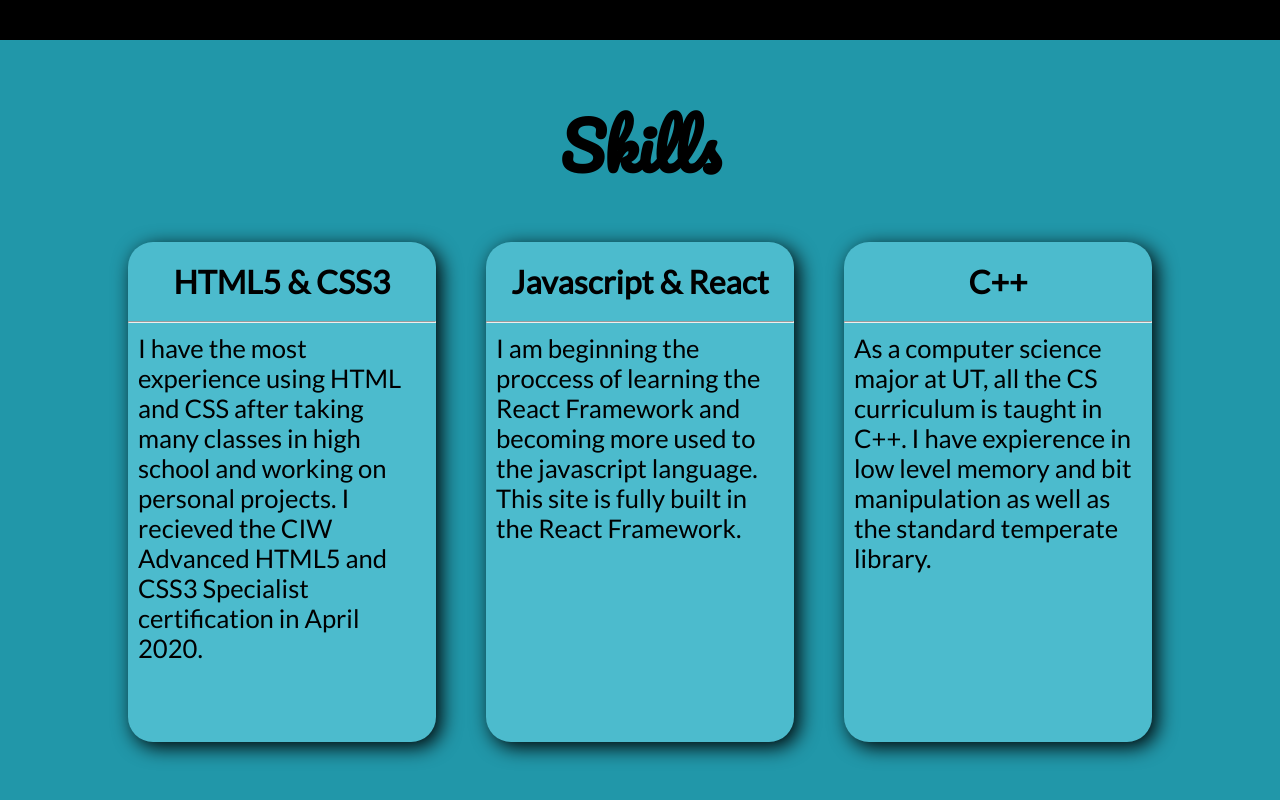
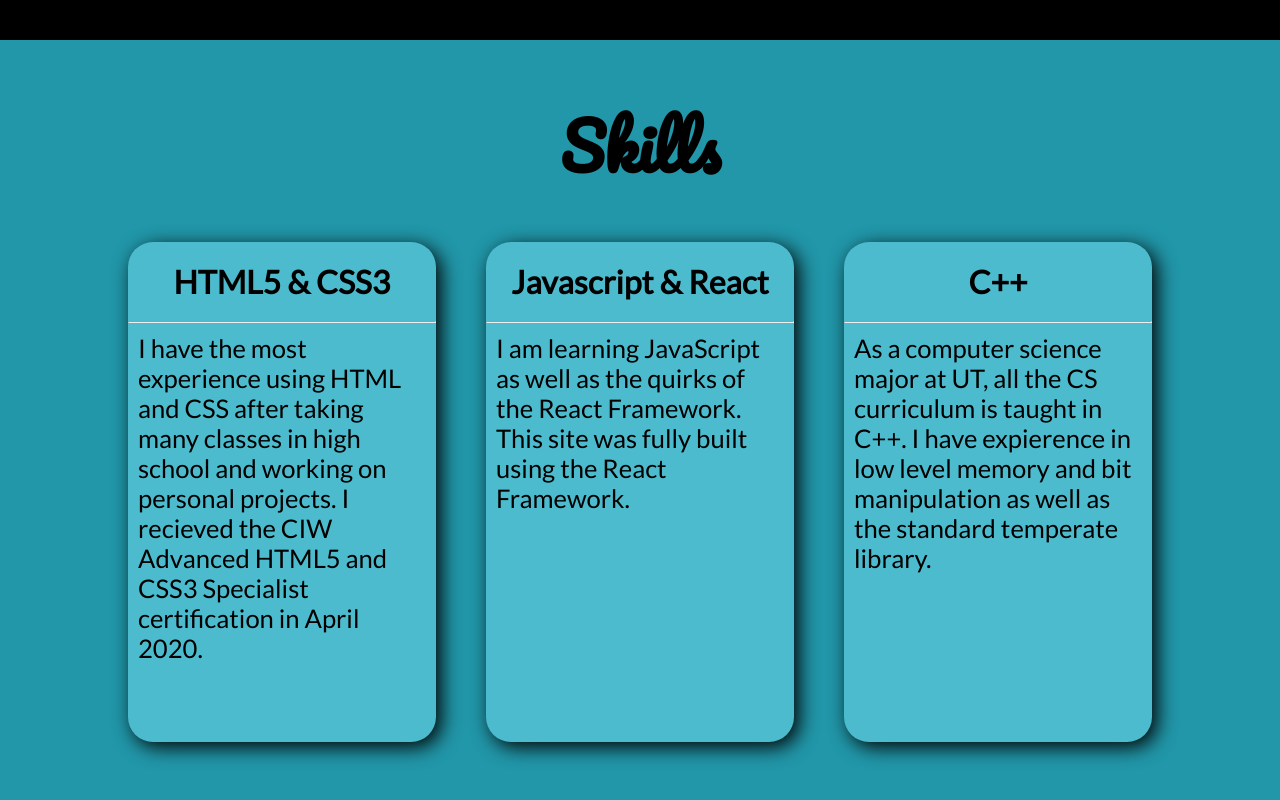
Before and after one commit to jacob-hawkins/personal-website, a React (Create React App) app: page / in a window 1280 px wide. Shown: the part 1673-2473 px from the top of the page. Built offline with nearby package versions, Linux system fonts and the light colour scheme.

Commit message:
added alt tags to images

```diff
--- a/src/Pages/About/contact/Contact.js
+++ b/src/Pages/About/contact/Contact.js
@@ -13,9 +13,9 @@ function Contact() {
 
 
             <div id="contact-grid">
-                <a href="https://github.com/jacob-hawkins" target="blank" className="contact-link"><img src={github} className="contact-img"></img></a>
-                <a href="https://www.linkedin.com/in/jacob-hawkins-94306721a/" target="blank" className="contact-link"><img src={linkedin} className="contact-img"></img></a>
-                <a href="mailto: jhawki41@vols.utk.edu" className="contact-link"><img src={email} style={{ width: 'auto', height: '75px' }}></img></a>
+                <a href="https://github.com/jacob-hawkins" target="blank" alt="github" className="contact-link"><img src={github} className="contact-img"></img></a>
+                <a href="https://www.linkedin.com/in/jacob-hawkins-94306721a/" target="blank" alt="linkedin" className="contact-link"><img src={linkedin} className="contact-img"></img></a>
+                <a href="mailto: jhawki41@vols.utk.edu" alt="email" className="contact-link"><img src={email} style={{ width: 'auto', height: '75px' }}></img></a>
             </div>
 
 
--- a/src/Pages/Home/about/About.js
+++ b/src/Pages/Home/about/About.js
@@ -29,7 +29,7 @@ function About() {
                     <div data-aos="fade-up">
                         <h3>Javascript & React</h3>
                         <hr />
-                        <p>I am beginning the proccess of learning the React Framework and becoming more used to the javascript language. This site is fully built in the React Framework.</p>
+                        <p>I am learning JavaScript as well as the quirks of the React Framework. This site was fully built using the React Framework.</p>
                     </div>
 
                     <div data-aos="fade-left">
```
